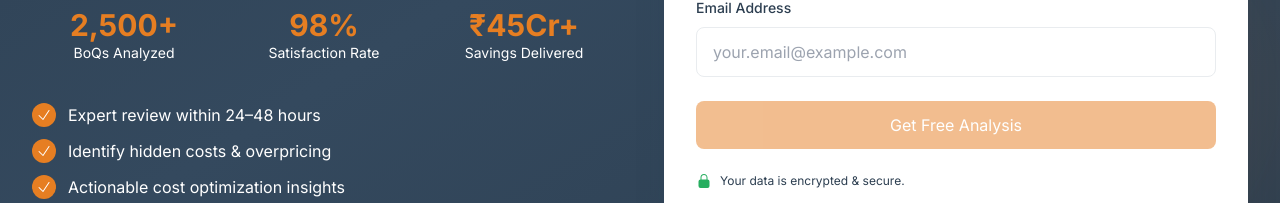
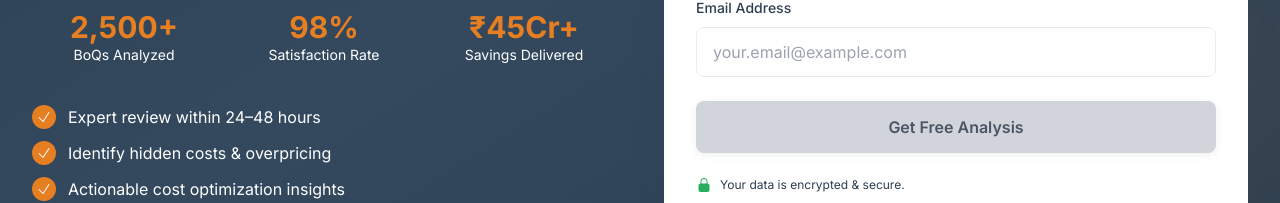
Before and after one commit to talwaredge-rgb/interioriq-new, a Next.js app: page /homepage in a window 1280 px wide. Shown: the part 574-777 px from the top of the page. Built offline with nearby package versions, Linux system fonts and the light colour scheme; no server answers.

Commit message:
Update HeroSection.tsx

```diff
--- a/src/app/homepage/components/HeroSection.tsx
+++ b/src/app/homepage/components/HeroSection.tsx
@@ -316,9 +316,16 @@ export default function HeroSection({ onFileUpload }: HeroSectionProps) {
 
             {/* BUTTON */}
             <button
+              type="button"
               onClick={handleUpload}
               disabled={!selectedFile || !email || isUploading}
-              className="w-full px-6 py-3 bg-accent text-accent-foreground rounded-lg disabled:opacity-50"
+              className={`
+    w-full px-6 py-3.5 font-semibold rounded-lg transition-brand shadow-brand-sm
+    ${isUploading ? 'bg-gray-400 text-white' :
+    (!selectedFile || !email)
+      ? 'bg-gray-300 text-gray-600 cursor-not-allowed'
+      : 'bg-accent text-accent-foreground hover:bg-cta'}
+  `}
             >
               {isUploading ? 'Uploading…' : 'Get Free Analysis'}
             </button>
```
